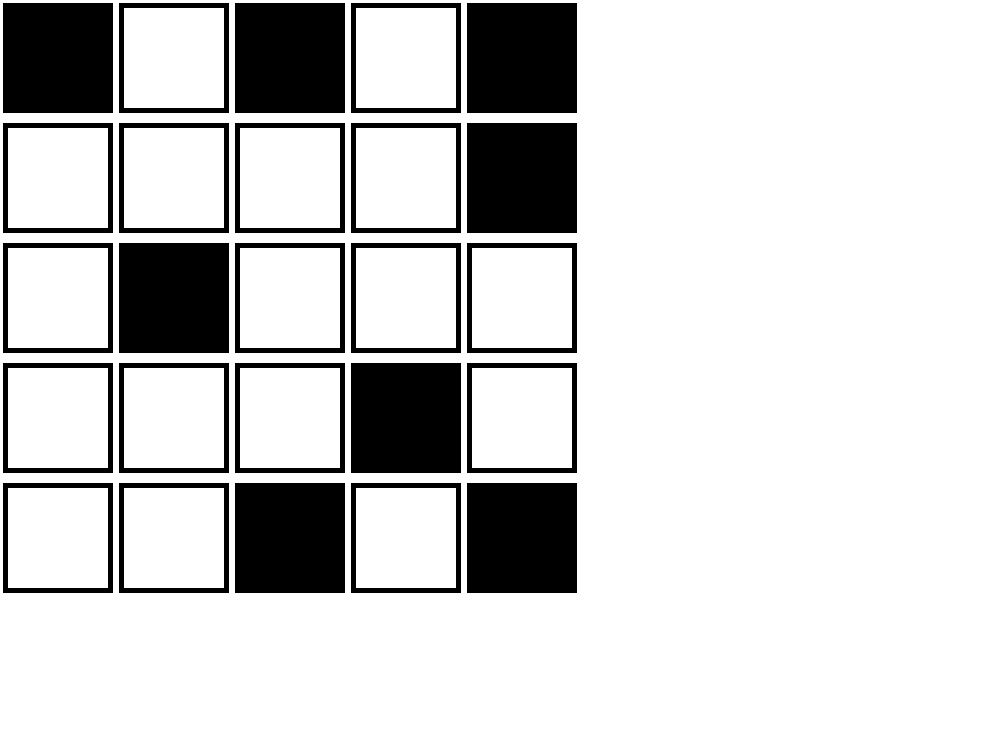
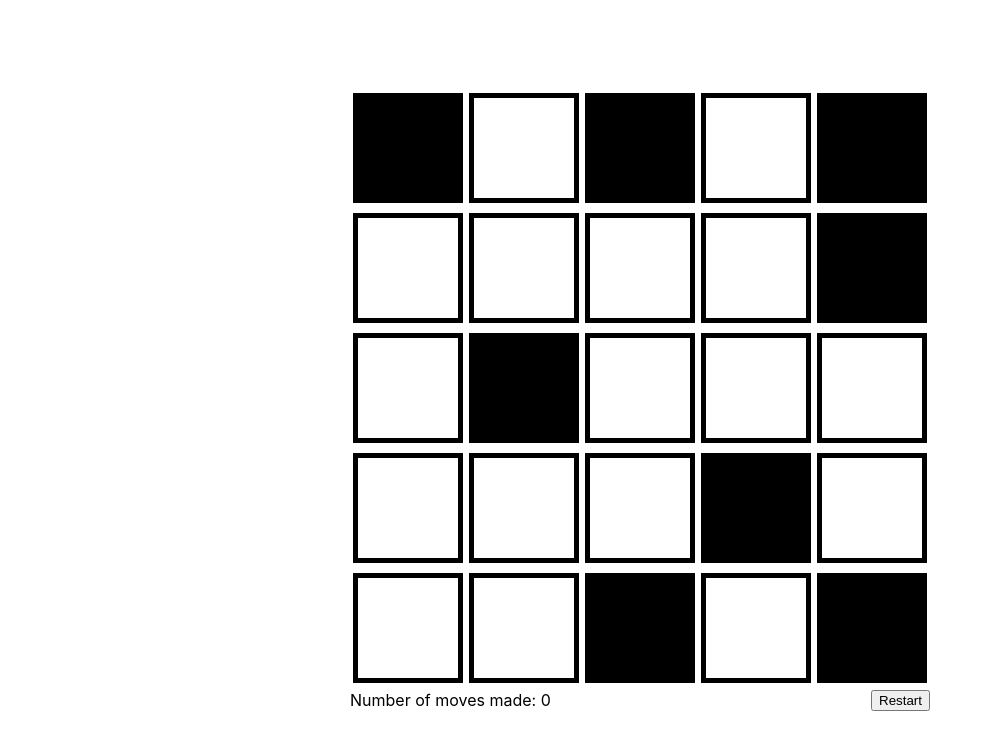
Before and after one commit to xlogz/lights-out, a React (Create React App) app: page / in a window 1280 px wide. Shown: the top 750 px of the page, without its empty margins (0-990 px from the left). Built offline with nearby package versions, Linux system fonts and the light colour scheme.

Commit message:
Added counter

```diff
--- a/src/App.js
+++ b/src/App.js
@@ -1,16 +1,22 @@
 import React, { useEffect, useState } from 'react';
-import Board from './components/Board'
-import './App.css';
+import Board from './components/Board';
+import Modal from './components/Modal';
+import Counter from './components/Counter';
+
 
 const BOARD_WIDTH=5;
 const BOARD_HEIGHT=5;
 
 function App() {
   const [ board, setBoard ] = useState(createBoard(BOARD_WIDTH, BOARD_HEIGHT));
+  useEffect( ()=>{
+    if(checkWin(board)){
+      setWinStatus(true);
+    }
+  },[board])
 
-  useEffect( ()=>{
-
-  },[board])
+  const [ winStatus, setWinStatus ] = useState(false);
+  const [ moves, setMoves ] = useState(0);
 
   function createBoard(w,h){
     const board = [];
@@ -41,16 +47,78 @@ function App() {
       originalBoard[y][x-1] = !originalBoard[y][x-1];
     }
     const newBoard = [...originalBoard];
-
+    setMoves(moves + 1);
     setBoard(newBoard);
   }
 
+  function testWin(originalBoard, x, y){
+    const result = [];
+    let newRow = [];
+    for(var i = 0; i < BOARD_WIDTH; i++){
+      for(var b = 0; b < BOARD_HEIGHT; b++){
+        newRow.push(false);
+      }
+      result.push(newRow);
+      newRow = [];
+    }
+    setBoard(result);
+
+  }
+
+  function checkWin(board){
+    let allOff = true;
+    for(var i = 0; i < board.length; i++){
+      for(var b= 0; b < board[i].length; b++){
+        if(board[i][b] === true){
+          allOff = false;
+        }
+      }
+    }
+  return allOff;
+  }
+
+  function restartBoard(){
+    setBoard(createBoard(BOARD_WIDTH, BOARD_HEIGHT));
+    setWinStatus(false);
+    setMoves(0);
+  }
+
   return (
-    <Board
-      board={board}
-      toggleTiles={toggleTiles}
-    />
+    <div style={styles.wrapper}>
+      <div>
+        <Board
+          board={board}
+          toggleTiles={toggleTiles}
+        />
+
+        <Counter
+          count={moves}
+        />
+
+        <button onClick={restartBoard} style={styles.restartButton}>Restart</button>
+
+        <Modal
+          won={winStatus}
+          moves={moves}
+          restartBoard={restartBoard}
+        />
+      </div>
+    </div>
+
   );
 }
 
+const styles = {
+  restartButton: {
+    float: "right"
+  },
+  wrapper: {
+    display: "flex",
+    width: "100vw",
+    height: "100vh",
+    justifyContent: "center",
+    alignItems: "center"
+  }
+}
+
 export default App;
--- /dev/null
+++ b/src/components/Counter.js
@@ -0,0 +1,12 @@
+const Counter = ({count}) => {
+    return (<div style={styles.counter}>Number of moves made: {count}</div>)
+}
+
+const styles = {
+    counter: {
+        display: 'inline-block',
+        width: '50%'
+    }
+}
+
+export default Counter;
```
